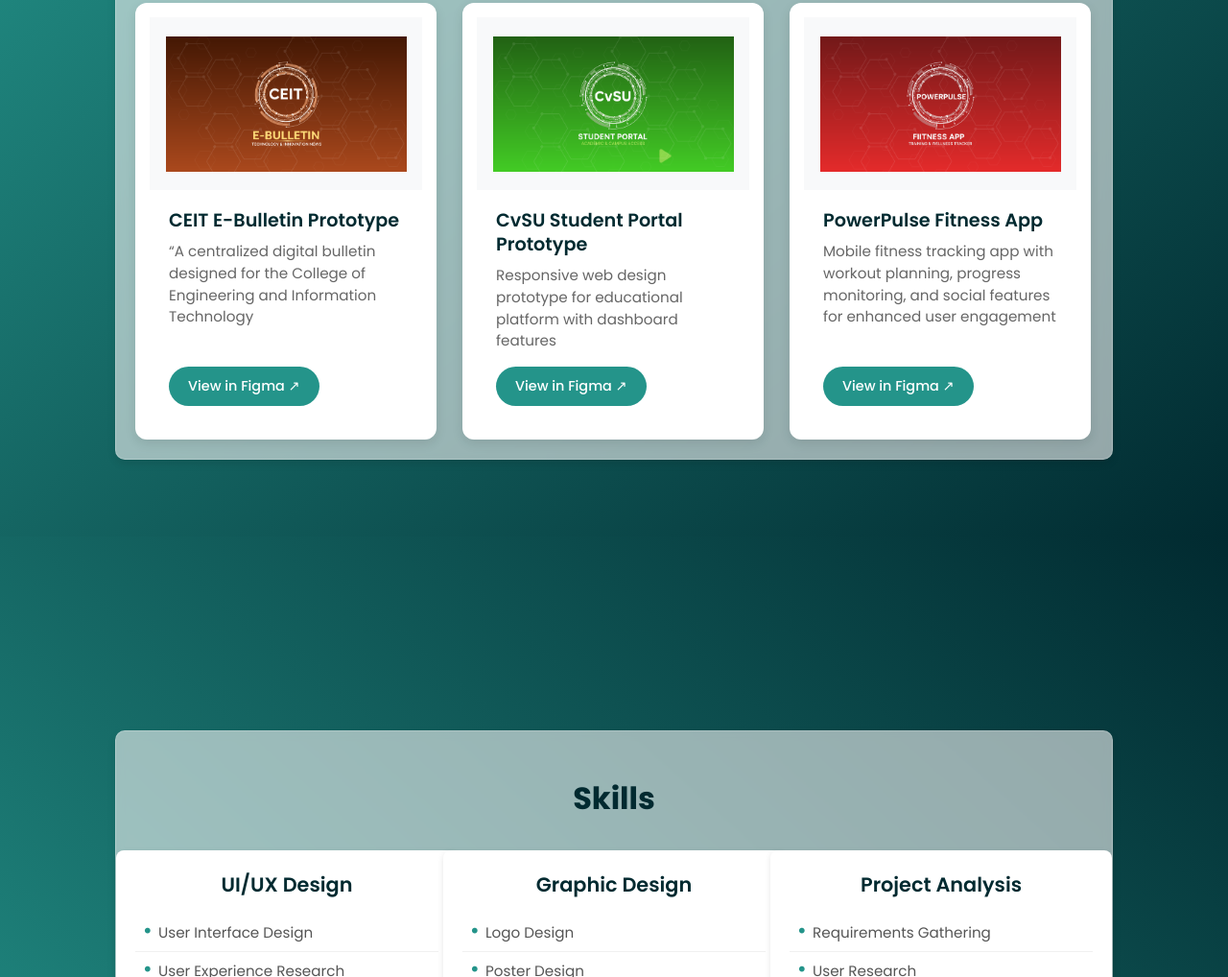
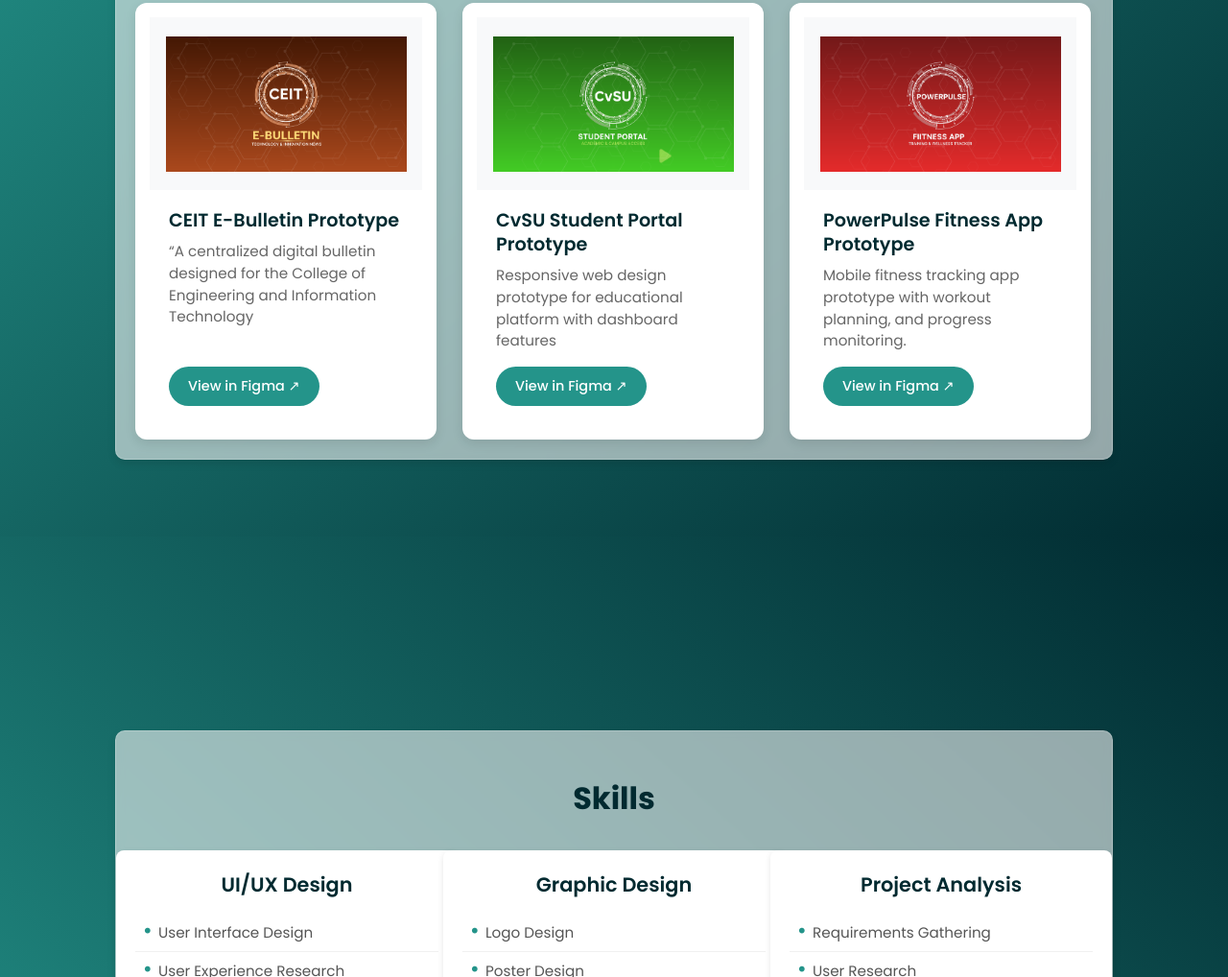
Before and after one commit to Jerseaaan21/Portfolio-Internship, a plain HTML site: page index.html in a window 1280 px wide. Shown: the part 2016-3034 px from the top of the page at 96% size. Drawn offline with Linux system fonts and the light colour scheme.

Commit message:
FOurth update

```diff
--- a/index.html
+++ b/index.html
@@ -182,8 +182,8 @@
                                 <img src="Prototype/POWERPULSE.png" alt="PowerPulse Prototype">
                             </div>
                             <div class="project-info">
-                                <h3>PowerPulse Fitness App</h3>
-                                <p class="project-description">Mobile fitness tracking app with workout planning, progress monitoring, and social features for enhanced user engagement</p>
+                                <h3>PowerPulse Fitness App Prototype</h3>
+                                <p class="project-description">Mobile fitness tracking app prototype with workout planning, and progress monitoring.</p>
                                 <a href="https://www.figma.com/design/uw3DjIgEiZ2jZozGwn8ISi/PowerPulse?node-id=0-1&t=Ob5WsS1LZEyO20Bq-1" class="view-project-btn" target="_blank">View in Figma ↗</a>
                             </div>
                         </div>
```
